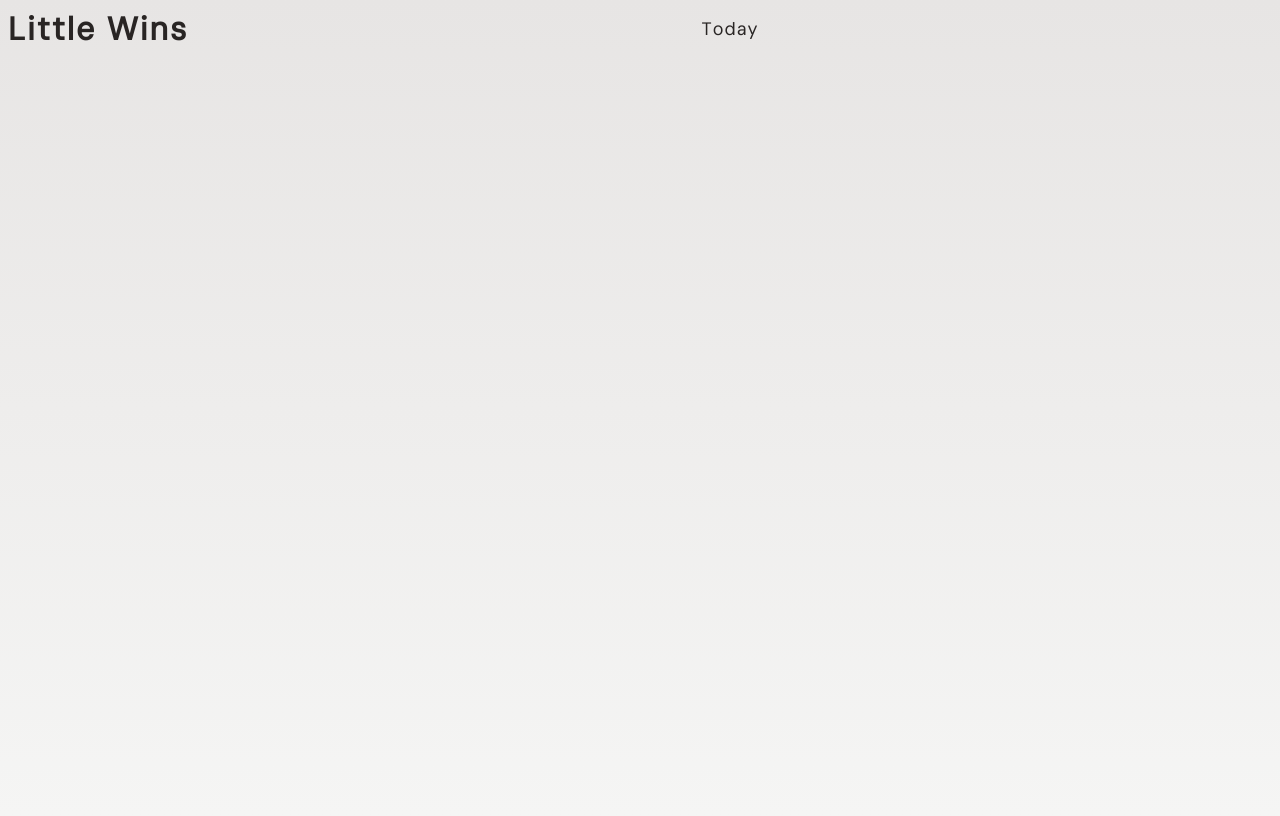
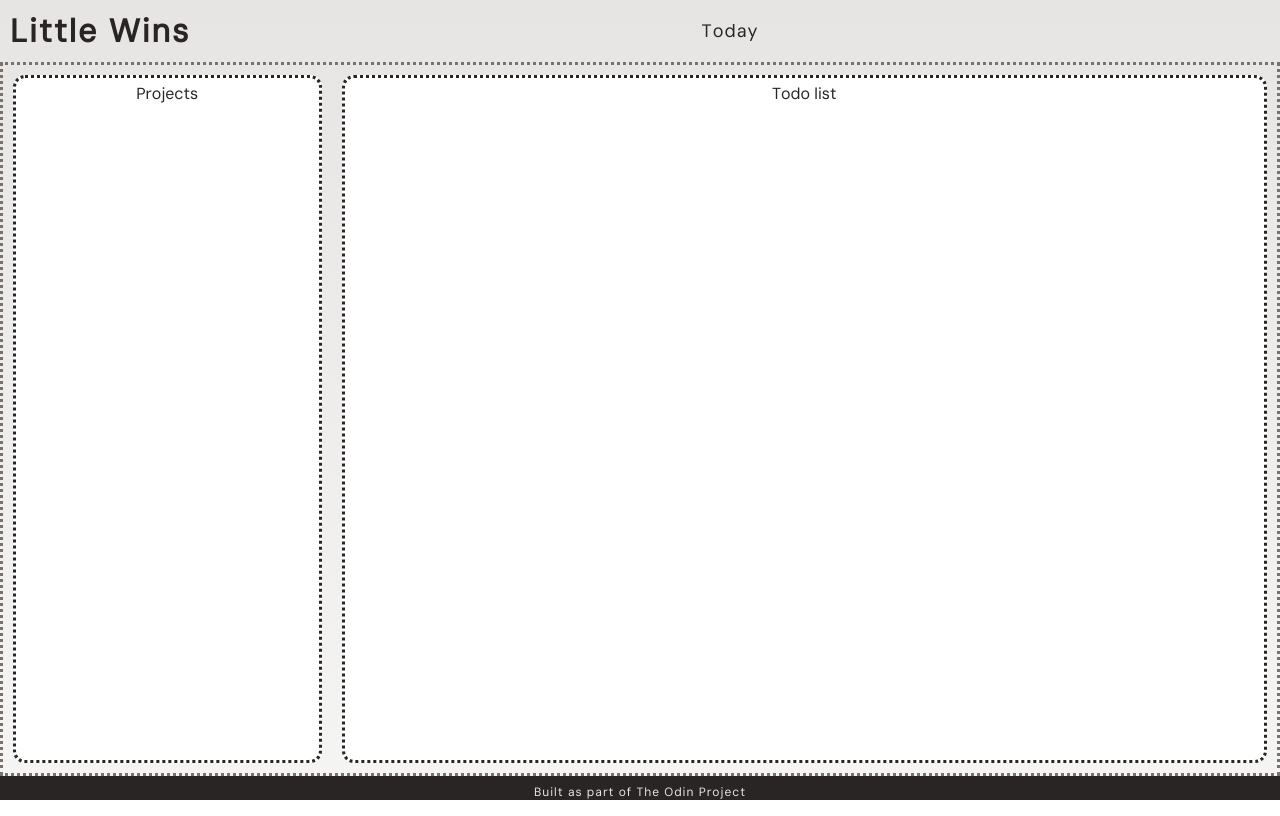
Before and after one commit to sameeksha-dalvi/little-wins, a website built with webpack: page src/template.html in a window 1280 px wide. Built offline with nearby package versions, Linux system fonts and the light colour scheme.

Commit message:
feat: add initial app layout

```diff
--- a/src/styles.css
+++ b/src/styles.css
@@ -25,6 +25,9 @@
 body{
     background-image: linear-gradient(to bottom, var(--hero-gradient-start), var(--hero-gradient-end)) ;
     color: var(--heading-color);
+    margin: 0;
+    display: flex;
+    flex-direction: column;
     height: 100vh;
     font-family: DM Sans,system-ui, -apple-system, BlinkMacSystemFont, 'Segoe UI', Roboto, Oxygen, Ubuntu, Cantarell, 'Open Sans', 'Helvetica Neue', sans-serif;
 }
@@ -32,13 +35,11 @@ body{
 header{
     display: flex;
     align-items: center;
-}
-
-.header-center {
-  flex: 1;
+    padding: 10px;
 }
 
 .header-center{
+     flex: 1;
     text-align: center;
 }
 
@@ -53,3 +54,30 @@ header{
     font-weight: 500;
     letter-spacing: 1px;
 }
+
+.content-container{
+    flex: 1;
+    border: 3px dotted var(--cta-bg);
+    padding: 10px;
+    display: grid;
+    grid-template-columns: 1fr 3fr;
+    gap: 20px;
+}
+
+.project-section,.todos-section{
+    border: 3px dotted var(--heading-color);
+    background-color: var(--card-bg);
+    border-radius: 12px;
+    padding: 5px;
+    text-align: center;
+}
+
+
+footer{
+    text-align: center;
+    padding-top: 8px;
+    font-size: 12px;
+    letter-spacing: 1px;
+    background-color: var(--footer-bg);
+    color: var(--footer-text);
+}
--- a/src/template.html
+++ b/src/template.html
@@ -1,14 +1,23 @@
 <!DOCTYPE html>
 <html lang="en">
+
 <head>
     <meta charset="UTF-8">
     <meta name="viewport" content="width=device-width, initial-scale=1.0">
     <title>Welcome to Liitle Wins</title>
 </head>
+
 <body>
     <header>
         <div id="title">Little Wins</div>
         <div id="current-project" class="header-center">Today</div>
     </header>
+    <div class="content-container">
+        <div class="project-section">Projects</div>
+        <div class="todos-section">Todo list</div>
+    </div>
+    <footer>Built as part of The Odin Project</footer>
+
 </body>
+
 </html>
```
